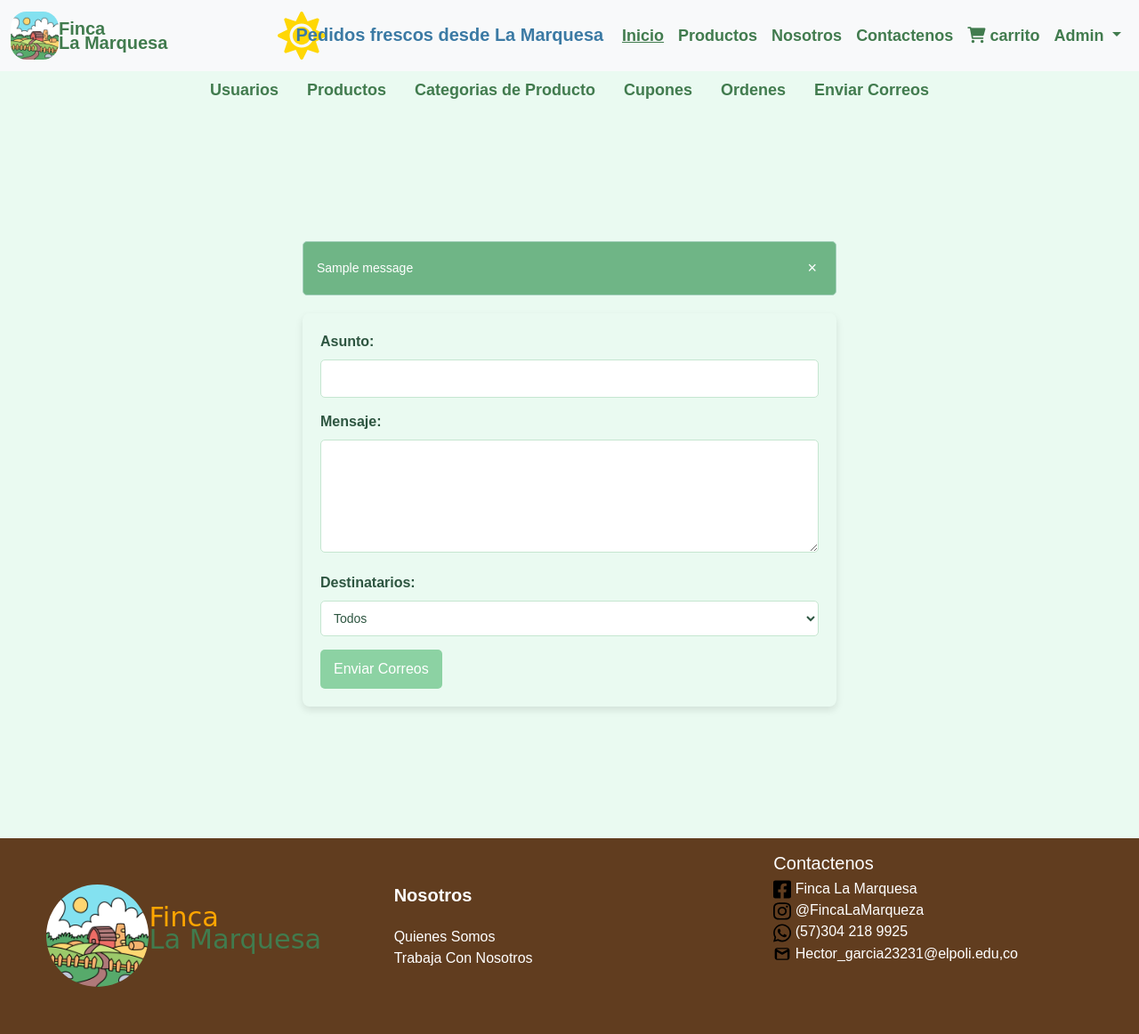
After one commit to zTMike/InterfazAdministrativaPPI, a Django app: page /admin/correos/ in a window 1280 px wide. The commit adds this page. Shown: the whole page at 89% size. Run offline with Django 5.2, Linux system fonts and the light colour scheme; a user stored in the database is signed in; tables that the repository leaves empty hold one stand-in row (values such as "Sample post"); one stand-in notice (Sample message) is shown; some web fonts are replaced.

Commit message:
funcionalidad de correos masivos

```diff
--- a/CrearBD/Instrucciones.txt
+++ b/CrearBD/Instrucciones.txt
@@ -20,3 +20,9 @@ Crear bd y ejecutar proyecto
 9)todo OK
 
 holi
+
+1) pip install celery[redis]
+2) Crea un archivo celery.py en el directorio principal de tu proyecto.
+3) Configura Redis como el backend de tareas.
+4) redis-server
+.\redis-server.exe
--- a/LaMarqueza/Templates/Administrador.html
+++ b/LaMarqueza/Templates/Administrador.html
@@ -20,7 +20,7 @@
       <a class="nav-link" href="{% url "ordenes" %}">Ordenes</a>
     </li>
     <li class="nav-item">
-      <a class="nav-link " href="{% url "perfil" %}" >Perfil</a>
+      <a class="nav-link " href="{% url "enviar_correos" %}" >Enviar Correos</a>
     </li>
   </ul>
   <div style="padding: 10%;">
--- /dev/null
+++ b/LaMarqueza/Templates/Correos.html
@@ -0,0 +1,44 @@
+{% extends "Administrador.html" %}
+{% load static %}
+
+{% block Administrador %}
+<link rel="stylesheet" type="text/css" href="{% static 'css/Estilos.css' %}">
+
+{% if messages %}
+<div class="messages">
+    {% for message in messages %}
+        <div class="alert {% if message.tags == 'success' %}alert-success{% elif message.tags == 'error' %}alert-danger{% endif %}">
+            {{ message }}
+            <button type="button" class="close" onclick="this.parentElement.style.display='none';">×</button>
+        </div>
+    {% endfor %}
+</div>
+{% endif %}
+
+<div class="correo-container">
+    <form action="{% url 'enviar_correos' %}" method="POST" class="correo-form">
+        {% csrf_token %}
+
+        <div class="correo-input-group">
+            <label for="subject" class="correo-label">Asunto:</label>
+            <input type="text" id="subject" name="subject" class="correo-input" required>
+        </div>
+
+        <div class="correo-input-group">
+            <label for="message" class="correo-label">Mensaje:</label>
+            <textarea id="message" name="message" class="correo-textarea" rows="5" required></textarea>
+        </div>
+
+        <div class="correo-input-group">
+            <label for="recipient_group" class="correo-label">Destinatarios:</label>
+            <select id="recipient_group" name="recipient_group" class="correo-select" required>
+                <option value="todos">Todos</option>
+            </select>
+        </div>
+
+        <div class="correo-actions">
+            <input type="submit" name="action" value="Enviar Correos" class="correo-button">
+        </div>
+    </form>
+</div>
+{% endblock Administrador %}
--- a/LaMarqueza/static/CSS/Estilos.css
+++ b/LaMarqueza/static/CSS/Estilos.css
@@ -1457,3 +1457,99 @@ body {
     text-decoration: none;
     border-radius: 3px;
 }
+
+
+/**************ESTILO CORREOS*/
+body {
+    font-family: Arial, sans-serif;
+    background-color: #eafaf1;
+    color: #2d5540;
+}
+
+
+.correo-container {
+    border-radius: 8px;
+    padding: 20px;
+    margin: 20px auto;
+    max-width: 600px;
+    box-shadow: 0 4px 8px rgba(0, 0, 0, 0.1);
+}
+
+
+.correo-label {
+    font-size: 16px;
+    font-weight: bold;
+    margin-bottom: 8px;
+    display: block;
+}
+
+
+.correo-input,
+.correo-textarea,
+.correo-select {
+    width: 100%;
+    padding: 10px;
+    margin-bottom: 15px;
+    border: 1px solid #c5e6d0;
+    border-radius: 5px;
+    font-size: 14px;
+    background-color: #ffffff;
+    color: #2d5540;
+    transition: border-color 0.3s ease-in-out;
+}
+
+.correo-input:focus,
+.correo-textarea:focus,
+.correo-select:focus {
+    border-color: #8cd2a3;
+    outline: none;
+}
+
+
+.correo-button {
+    background-color: #8cd2a3;
+    color: #ffffff;
+    font-size: 16px;
+    padding: 10px 15px;
+    border: none;
+    border-radius: 5px;
+    cursor: pointer;
+    transition: background-color 0.3s ease-in-out;
+}
+
+.correo-button:hover {
+    background-color: #6fb586;
+}
+
+
+.messages {
+    margin: 20px auto;
+    max-width: 600px;
+}
+
+.alert {
+    padding: 15px;
+    border-radius: 5px;
+    margin-bottom: 15px;
+    font-size: 14px;
+    color: #ffffff;
+    display: flex;
+    justify-content: space-between;
+    align-items: center;
+}
+
+.alert-success {
+    background-color: #6fb586;
+}
+
+.alert-danger {
+    background-color: #d9534f;
+}
+
+.alert .close {
+    background: none;
+    border: none;
+    font-size: 18px;
+    color: #ffffff;
+    cursor: pointer;
+}
--- a/Productos/urls.py
+++ b/Productos/urls.py
@@ -14,6 +14,7 @@ urlpatterns = [
     path('admin/crearCupon/', crearcupon, name='cupones'),
     path('admin/Cupones/', cuponessadmin,name='cuponessadmin'),
     path('cupones/eliminar/<int:id_cupon>/', eliminar_cupon, name='eliminar_cupon'),
+    path('admin/correos/', enviar_correos, name='enviar_correos'),
 
 
 
--- a/Productos/views.py
+++ b/Productos/views.py
@@ -9,7 +9,7 @@ from django.contrib.auth.decorators import login_required
 from django.http import HttpResponseForbidden
 from django.db import IntegrityError
 from django.http import HttpResponseBadRequest
-
+from django.core.mail import send_mail
 
 
 @login_required
@@ -69,6 +69,33 @@ def cuponessadmin(request):
             print(cupones)
 
     return render(request, 'AdminCupones.html', {'cupones': cupones})
+
+
+
+@login_required
+def enviar_correos(request):
+    if request.method == "POST":
+
+        asunto=request.POST.get('subject')
+        mensaje=request.POST.get('message')
+
+        with connection.cursor() as cursor:
+            cursor.execute("SELECT CORREO_USU FROM usuarios WHERE IS_STAFF = 0")
+            usuarios_comunes = cursor.fetchall()
+        lista_correos = [correo[0] for correo in usuarios_comunes]
+        print(lista_correos)
+
+        #Hacer Consultar De Correos
+        send_mail(
+        asunto,#Asunto
+        mensaje,#Mensaje
+        'allisonsernalopera@gmail.com',  # Desde este correo
+        lista_correos,  # Lista de correos
+        fail_silently=False,
+    )
+
+    return render(request, 'Correos.html')
+
 
 
 @login_required
```
Also changed, not shown: CrearBD/Crear_Base_De_Datos_Solo_Tablas.sql (+41 -0 lines), LaMarqueza/celery.py (added, +9 -0 lines), LaMarqueza/settings.py (+10 -0 lines).
